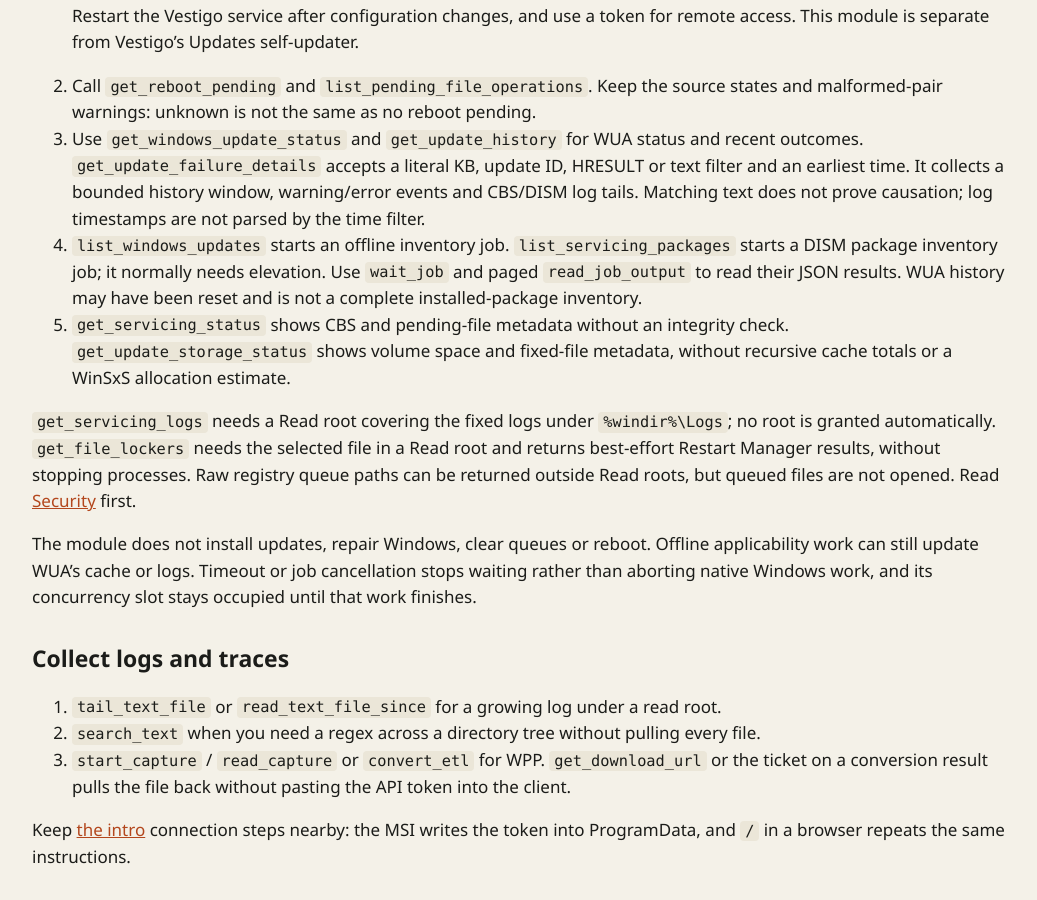
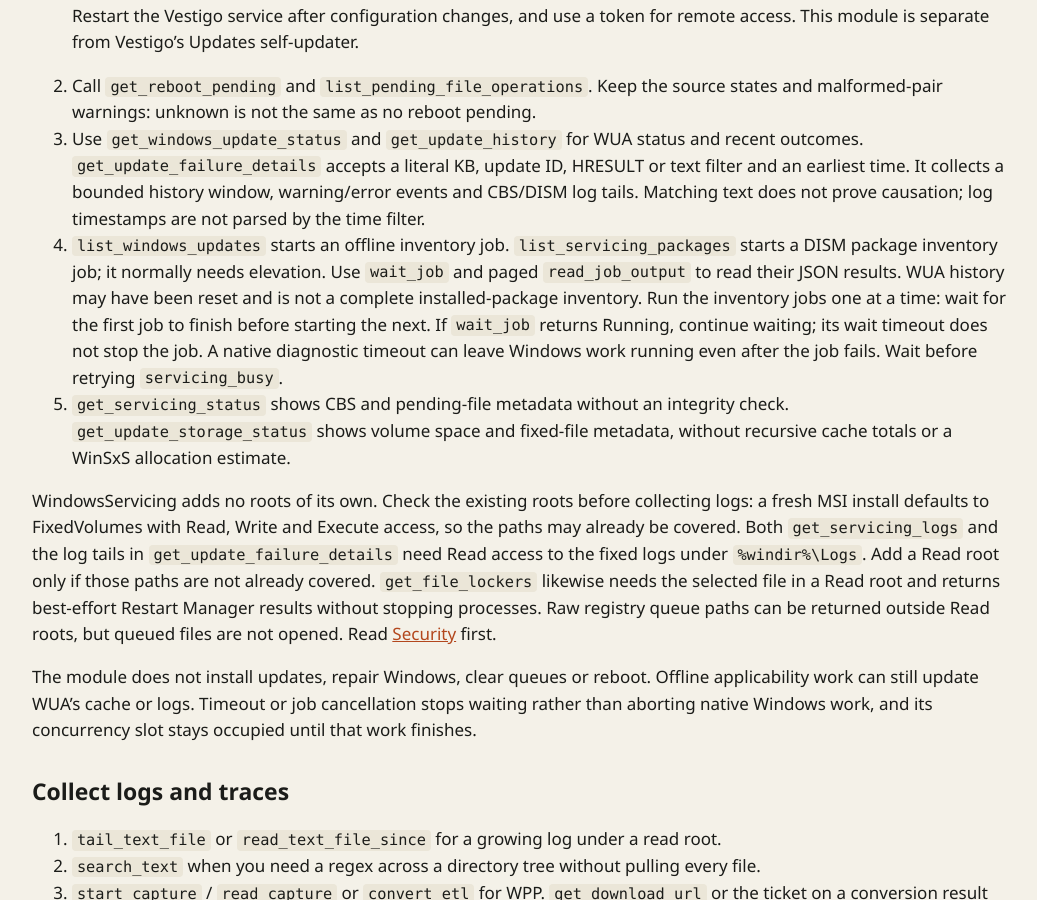
Before and after one commit to nefarius/Vestigo, a Jekyll site: the page built from site/qa.md, in a window 1280 px wide and 900 px high, scrolled down 2317 px. Shown: the whole window, without its empty margins (118-1155 px from the left). Built offline with Jekyll 4.4.1, drawn with Linux system fonts in a browser that asks for light colours.

Commit message:
docs: clarify servicing job sequencing and existing roots

```diff
--- a/site/qa.md
+++ b/site/qa.md
@@ -83,16 +83,24 @@ The service context does not see user-session audio. Per-app overrides in Settin
 4. `list_windows_updates` starts an offline inventory job. `list_servicing_packages`
    starts a DISM package inventory job; it normally needs elevation. Use
    `wait_job` and paged `read_job_output` to read their JSON results. WUA history
-   may have been reset and is not a complete installed-package inventory.
+   may have been reset and is not a complete installed-package inventory. Run
+   the inventory jobs one at a time: wait for the first job to finish before
+   starting the next. If `wait_job` returns Running, continue waiting; its wait
+   timeout does not stop the job. A native diagnostic timeout can leave Windows
+   work running even after the job fails. Wait before retrying `servicing_busy`.
 5. `get_servicing_status` shows CBS and pending-file metadata without an integrity
    check. `get_update_storage_status` shows volume space and fixed-file metadata,
    without recursive cache totals or a WinSxS allocation estimate.
 
-`get_servicing_logs` needs a Read root covering the fixed logs under
-`%windir%\Logs`; no root is granted automatically. `get_file_lockers` needs the
-selected file in a Read root and returns best-effort Restart Manager results,
-without stopping processes. Raw registry queue paths can be returned outside
-Read roots, but queued files are not opened. Read [Security](security.md) first.
+WindowsServicing adds no roots of its own. Check the existing roots before
+collecting logs: a fresh MSI install defaults to FixedVolumes with Read, Write
+and Execute access, so the paths may already be covered. Both
+`get_servicing_logs` and the log tails in `get_update_failure_details` need Read
+access to the fixed logs under `%windir%\Logs`. Add a Read root only if those
+paths are not already covered. `get_file_lockers` likewise needs the selected
+file in a Read root and returns best-effort Restart Manager results without
+stopping processes. Raw registry queue paths can be returned outside Read roots,
+but queued files are not opened. Read [Security](security.md) first.
 
 The module does not install updates, repair Windows, clear queues or reboot.
 Offline applicability work can still update WUA's cache or logs. Timeout or job
```
Also changed, not shown: site/security.md (+1 -1 lines).
